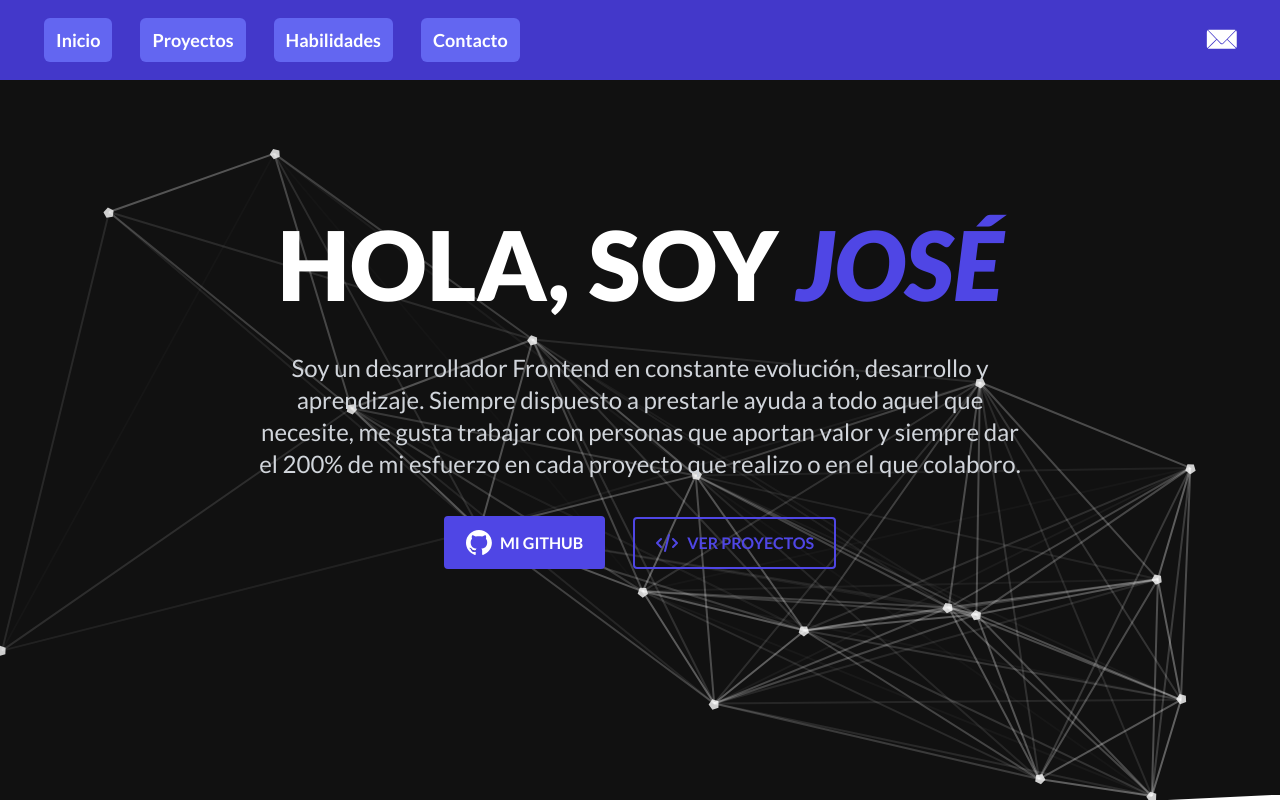
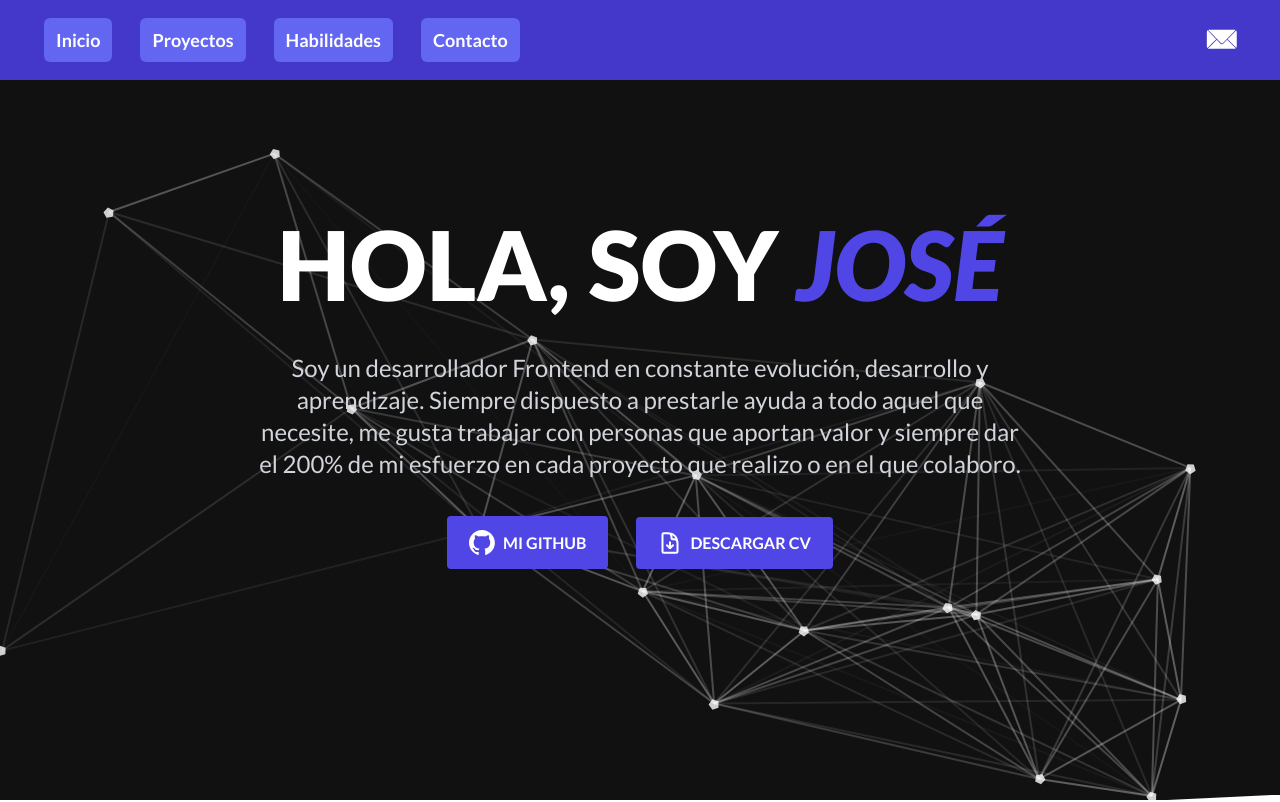
Before and after one commit to JoseAguilar-01/JoseAguilar-01.github.io, a React (Vite) app: page / in a window 1280 px wide. Shown: the top 802 px of the page. Built offline with nearby package versions, Linux system fonts and the light colour scheme.

Commit message:
Agregados links de descarga de CV

```diff
--- a/src/components/Footer.jsx
+++ b/src/components/Footer.jsx
@@ -23,6 +23,25 @@ const Footer = () => {
 						alt="Icono Linkedin"
 					/>
 				</a>
+				<a
+					href="../../public/assets/doc/José_Aguilar_CV.pdf"
+					download="CV_Jose_Aguilar"
+				>
+					<svg
+						xmlns="http://www.w3.org/2000/svg"
+						fill="none"
+						viewBox="0 0 24 24"
+						strokeWidth={2}
+						stroke="#fff"
+						className="w-11 h-11"
+					>
+						<path
+							strokeLinecap="round"
+							strokeLinejoin="round"
+							d="M19.5 14.25v-2.625a3.375 3.375 0 00-3.375-3.375h-1.5A1.125 1.125 0 0113.5 7.125v-1.5a3.375 3.375 0 00-3.375-3.375H8.25m.75 12l3 3m0 0l3-3m-3 3v-6m-1.5-9H5.625c-.621 0-1.125.504-1.125 1.125v17.25c0 .621.504 1.125 1.125 1.125h12.75c.621 0 1.125-.504 1.125-1.125V11.25a9 9 0 00-9-9z"
+						/>
+					</svg>
+				</a>
 			</div>
 
 			<p className="font-bold text-lg text-center tracking-[.15em] text-white">
--- a/src/components/Header.jsx
+++ b/src/components/Header.jsx
@@ -27,24 +27,26 @@ const Header = () => {
 					</button>
 				</a>
 
-				<a href="#proyectos">
-					<button className="flex items-center gap-2 uppercase text-indigo-600 hover:text-white font-bold py-3 px-5 bg-transparent hover:bg-indigo-700 transition-colors duration-150 rounded border-solid border-2 border-indigo-600 hover:border-indigo-700 cursor-pointer hvr-grow">
+				<a
+					href="../../public/assets/doc/José_Aguilar_CV.pdf"
+					download="CV_Jose_Aguilar"
+				>
+					<button className="flex items-center gap-2 uppercase text-white font-bold py-3 px-5 bg-indigo-600 hover:bg-indigo-700 transition-colors duration-150 rounded cursor-pointer border-solid border-2 border-indigo-600 hover:border-indigo-700  hvr-grow__2">
 						<svg
 							xmlns="http://www.w3.org/2000/svg"
-							className="h-6 w-6"
 							fill="none"
 							viewBox="0 0 24 24"
+							strokeWidth={2}
 							stroke="currentColor"
-							strokeWidth={2}
-							alt="Icono Code"
+							className="w-6 h-6"
 						>
 							<path
 								strokeLinecap="round"
 								strokeLinejoin="round"
-								d="M10 20l4-16m4 4l4 4-4 4M6 16l-4-4 4-4"
+								d="M19.5 14.25v-2.625a3.375 3.375 0 00-3.375-3.375h-1.5A1.125 1.125 0 0113.5 7.125v-1.5a3.375 3.375 0 00-3.375-3.375H8.25m.75 12l3 3m0 0l3-3m-3 3v-6m-1.5-9H5.625c-.621 0-1.125.504-1.125 1.125v17.25c0 .621.504 1.125 1.125 1.125h12.75c.621 0 1.125-.504 1.125-1.125V11.25a9 9 0 00-9-9z"
 							/>
 						</svg>
-						Ver Proyectos
+						Descargar CV
 					</button>
 				</a>
 			</div>
--- a/src/styles/animaciones.css
+++ b/src/styles/animaciones.css
@@ -1,5 +1,11 @@
 /* Grow */
 .hvr-grow {
+	transform: translateZ(0);
+	-moz-osx-font-smoothing: grayscale;
+	transition-duration: 0.3s;
+	transition-property: transform;
+}
+.hvr-grow__2 {
 	transform: translateZ(0);
 	-moz-osx-font-smoothing: grayscale;
 	transition-duration: 0.3s;
@@ -8,7 +14,8 @@
 
 .hvr-grow:hover,
 .hvr-grow:focus,
-.hvr-grow:active {
+.hvr-grow:active,
+.hvr-grow__2:hover {
 	transform: scale(1.1);
 }
 
```
Also changed, not shown: 1 other file (tests, documents, lock files or other folders).
